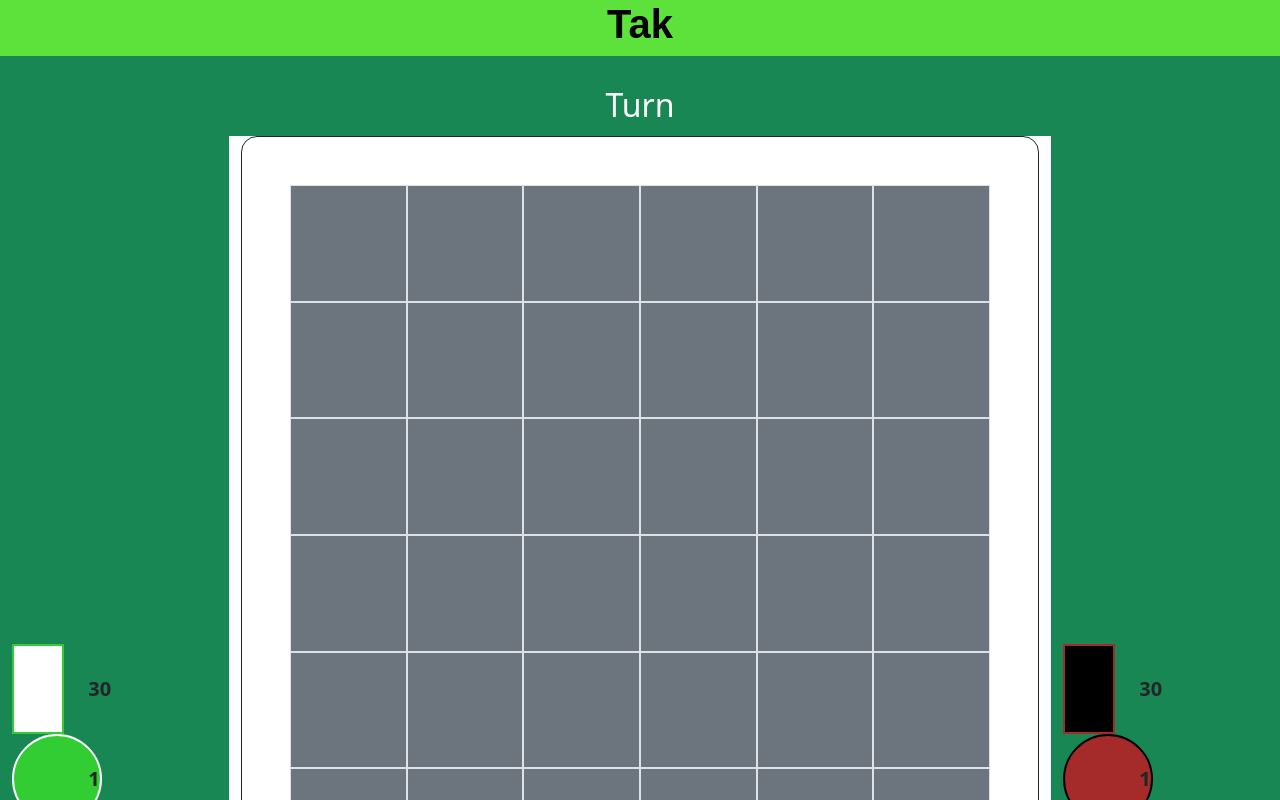
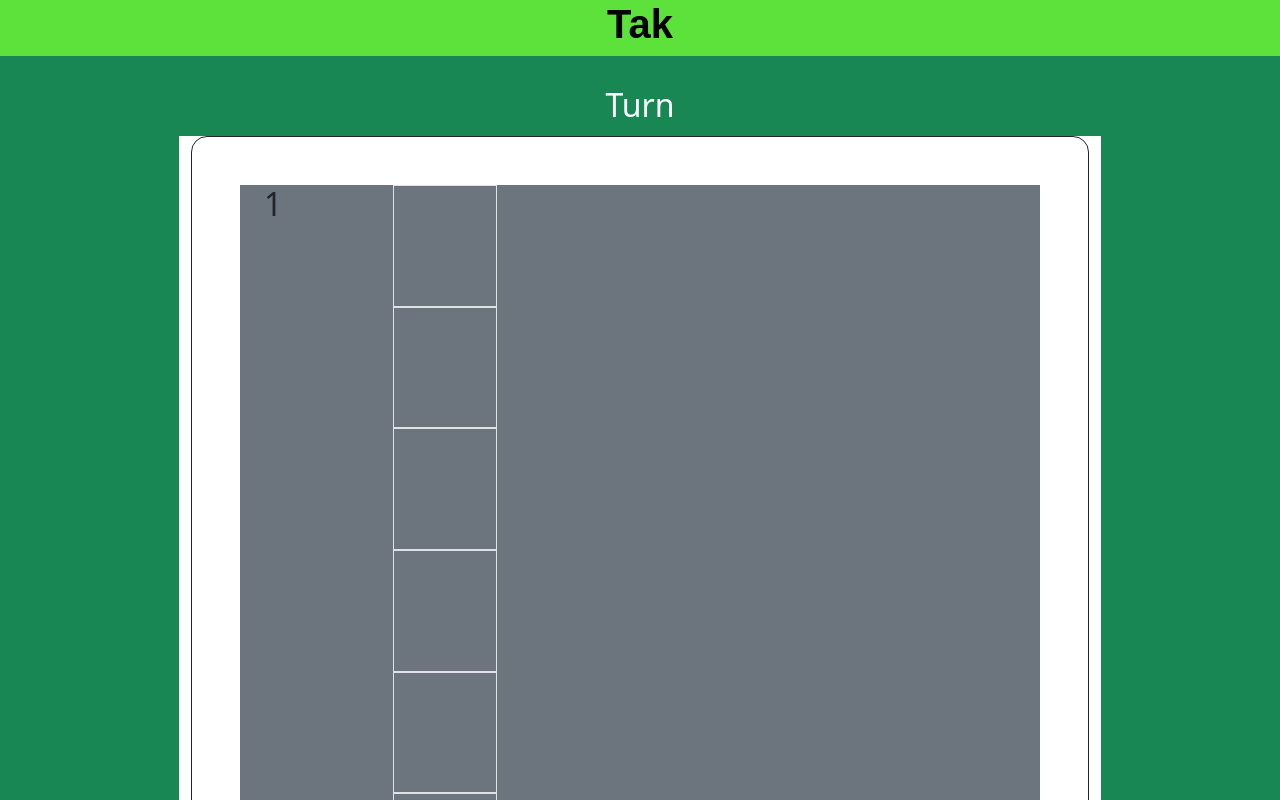
Before and after one commit to vithunchandra/Tak, a React (Vite) app: page / in a window 1280 px wide. Shown: the top 800 px of the page. Built offline with nearby package versions, Linux system fonts and the light colour scheme.

Commit message:
rusak sementara

```diff
--- a/src/App.css
+++ b/src/App.css
@@ -66,3 +66,34 @@ body{
 .atass{
   background-color: #5DE23C;
 }
+
+.board-code {
+  width: 30px;
+  height: 30px;
+  display: flex;
+  align-items: center;
+
+  justify-content: center;
+  font-weight: bold;
+  color:red;
+}
+
+.board-code-kiri {
+  width: 30px;
+  height: 30px;
+  margin-left: 0px;
+  display: flex;
+  align-items: center;
+  justify-content: center;
+  font-weight: bold;
+  color:black;
+}
+
+.board-column {
+  position: relative;
+}
+
+.board-code,
+.position-absolute {
+  position: absolute;
+}
--- a/src/class/Stone.tsx
+++ b/src/class/Stone.tsx
@@ -2,11 +2,13 @@ export default class Stone {
     isCapStone: boolean = false;
     position: String = '';
     color: String = '';
+    isPinggirKiri: boolean = false;
 
-    constructor(position: String, isCapStone: boolean, color: String){
+    constructor(position: String, isCapStone: boolean, color: String, isPinggirKiri: boolean){
         this.isCapStone = isCapStone;
         this.position = position;
         this.color = color;
+        this.isPinggirKiri = isPinggirKiri;
     }
 
     printStone(index: string){
--- a/src/component/Board.tsx
+++ b/src/component/Board.tsx
@@ -22,8 +22,8 @@ export default function Board(
     } : BoardDataInterface
 
 ){
-    const width: number = 700;
-    const height: number = 700;
+    const width: number = 800;
+    const height: number = 730;
     const size: number = 6;
     const temp: Stone[][][] = [];
     for(let i=0; i<size; i++){
@@ -1442,39 +1442,47 @@ export default function Board(
             }
         }
     }
-
+    const columnCodes: string[] = ['A', 'B', 'C', 'D', 'E', 'F', 'G', 'H', 'I', 'J'];
+    const rowNumbers: number[] = [1, 2, 3, 4, 5, 6, 7, 8, 9, 10];
     return (
         <div className="p-5 border border-dark rounded rounded-4">
-            {
-                board && board.map((x, indexX) => {
-                    return (
-                        <div className="row justify-content-center mx-auto bg-secondary" style={{width: `${width}px`}} key={indexX.toString()}>
-                            {
-                                x.map((y, indexY) => {
-                                    return (
+          <div className="row justify-content-center mx-auto bg-secondary" style={{ width: `${width}px` }}>
+
+            {board && board.map((x, indexX) => (
+                <div className="row justify-content-center mx-auto bg-secondary" style={{ width: `${width}px` }} key={indexX.toString()}>
+                    <h2 className="col-2">{rowNumbers[indexX]}</h2>
+
+
+                    <div className="col-10">
+                        {x.map((y, indexY) => (
+
                             <div
-                                            className={`col-${12/board.length} position-relative d-flex align-items-center justify-content-center text-center border board-column`}
-                                            style={{height: `${height/size}px`}}
+                            className={`col-${12 / board.length} position-relative d-flex align-items-center justify-content-center text-center border board-column`}
+                            style={{ height: `${height / size}px` }}
                             key={`${indexX}${indexY}`}
                             data-x={indexX} data-y={indexY}
                             onClick={stoneSelection.isSelected ? placeStone : setIndicator}
                         >
-                                            {
-                                                y.map((z, indexZ) => {
+
+                            {y.map((z, indexZ) => {
+
+                                // <div className="col-12 d-flex">
+                                //  <div className="board-code">{columnCodes[indexZ]}</div>
+                            //   </div>
                             let idx = `${indexX}${indexY}${indexZ}`;
                             return (
                                 z.printStone(idx)
                             )
-                                                })
-                                            }
+                            })}
+                        </div>
+
+
+                        ))}
+                </div>
+              </div>
+            ))}
+          </div>
         </div>
       )
-                                })
+
 }
-                        </div>
-                    )
-                })
-            }
-        </div>
-    )
-}
```
Lines whose indentation alone changed are shown as unchanged.
